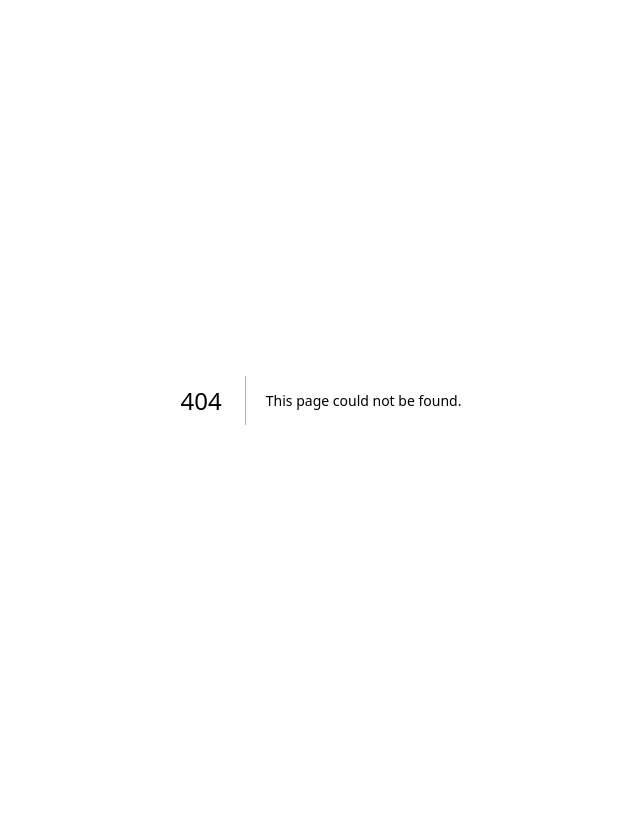
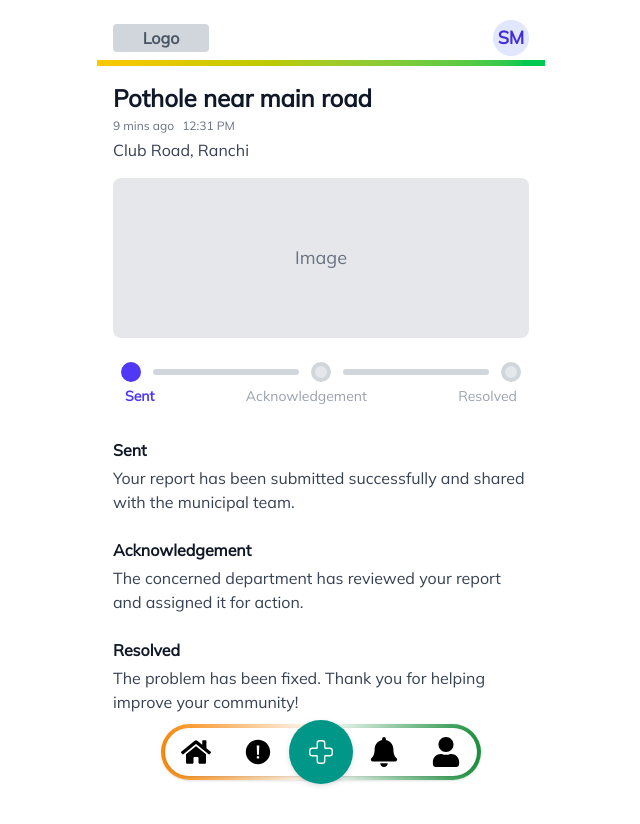
Before and after one commit to UnstableBlob/JanVaani, a Next.js app: page /myreports/testreport in a window 1280 px wide. Before the commit this address had no page. Shown: the top 824 px of the page, without its empty margins (319-959 px from the left). Before the commit the page ends 800 px from the top, so only its background shows below. Built offline with nearby package versions, Linux system fonts and the light colour scheme.

Commit message:
tracker layout

```diff
--- a/app/myreports/page.jsx
+++ b/app/myreports/page.jsx
@@ -1,4 +1,6 @@
-import React from "react";
+"use client";
+
+import React, { useState, useEffect } from "react";
 import Image from "next/image";
 import logo from '../../images/logobig.png';
 import { FaSearch,FaMicrophone,FaBell,FaUser, FaHome} from "react-icons/fa";
@@ -6,6 +8,13 @@ import { FaCircleCheck } from "react-icons/fa6";
 
 import { IoAlertCircleSharp } from "react-icons/io5";
 import { CiMedicalCross } from "react-icons/ci";
+import { createClient } from "@supabase/supabase-js";
+
+
+const supabase = createClient(
+  process.env.NEXT_PUBLIC_SUPABASE_URL,
+  process.env.NEXT_PUBLIC_SUPABASE_ANON_KEY
+);
 
 
 const PlaceholderAvatar = () => (
@@ -45,7 +54,109 @@ const issues = [
 
 
 
+
+
 export default function Myreports() {
+
+  const [issues, setIssues] = useState([]);
+    const [showForm, setShowForm] = useState(false);
+    const [title, setTitle] = useState("");
+    const [description, setDescription] = useState("");
+    const [image, setImage] = useState(null);
+    const [preview, setPreview] = useState(null);
+
+// Fetch recent issues of logged-in user
+  useEffect(() => {
+    const fetchReports = async () => {
+      const { data } = await supabase.auth.getSession();
+      const token = data?.session?.access_token;
+
+      const res = await fetch("/api/reports", {
+        headers: { Authorization: `Bearer ${token}` },
+      });
+      const json = await res.json();
+      setIssues(json.reports || []);
+    };
+
+    fetchReports();
+  }, []);
+
+  const handleFileChange = (e) => {
+    const file = e.target.files[0];
+    setImage(file);
+    setPreview(URL.createObjectURL(file));
+  };
+
+  const handleVoiceInput = () => {
+    const recognition = new (window.SpeechRecognition ||
+      window.webkitSpeechRecognition)();
+    recognition.lang = "en-US";
+    recognition.onresult = (event) => {
+      setDescription(event.results[0][0].transcript);
+    };
+    recognition.start();
+  };
+
+  const handleSubmit = async () => {
+    try {
+      const { data } = await supabase.auth.getSession();
+      const token = data?.session?.access_token;
+
+      let imageUrl = null;
+
+      // Upload image to Cloudinary if selected
+      if (image) {
+        const formData = new FormData();
+        formData.append("file", image);
+        formData.append(
+          "upload_preset",
+          process.env.NEXT_PUBLIC_CLOUDINARY_PRESET
+        );
+
+        const uploadRes = await fetch(
+          `https://api.cloudinary.com/v1_1/${process.env.NEXT_PUBLIC_CLOUDINARY_CLOUD_NAME}/image/upload`,
+          {
+            method: "POST",
+            body: formData,
+          }
+        );
+
+        const uploadData = await uploadRes.json();
+        imageUrl = uploadData.secure_url;
+      }
+
+      // Send report to API
+      const res = await fetch("/api/reports", {
+        method: "POST",
+        headers: {
+          "Content-Type": "application/json",
+          Authorization: `Bearer ${token}`,
+        },
+        body: JSON.stringify({
+          title,
+          description,
+          imageUrl,
+        }),
+      });
+
+      if (res.ok) {
+        const newReport = await res.json();
+        setIssues([newReport, ...issues]);
+        setShowForm(false);
+        setTitle("");
+        setDescription("");
+        setImage(null);
+        setPreview(null);
+      } else {
+        alert("Failed to create report");
+      }
+    } catch (err) {
+      console.error(err);
+      alert("Error submitting report");
+    }
+  };
+
+
   return (
     <div className="w-full mx-auto bg-white min-h-screen rounded shadow-md overflow-visible relative flex flex-col">
       {/* Header */}
@@ -69,20 +180,23 @@ export default function Myreports() {
 
 
       {/* Recent Issues Card */}
-      <div className="px-4 py-2 flex-1 overflow-auto" >
-        <div
-        className="rounded-lg shadow border border-black p-5 max-h-[300px] md:max-h-[400px] overflow-y-auto"
-        style={{ backgroundColor: "#EBEAEA" }}>
+       <div className="px-4 py-2 flex-1 overflow-auto">
+        <div className="rounded-lg shadow border border-black p-3 max-h-[300px] overflow-y-auto">
           <h2 className="font-bold text-lg text-black mb-2">Recent Issues</h2>
           {issues.map((issue) => (
-            <div className="flex items-center mb-3 last:mb-0" key={issue.id}>
-              <PlaceholderIssueImage />
-
+            <div className="flex items-center mb-3 last:mb-0" key={issue._id}>
+              <PlaceholderIssueImage src={issue.imageUrl} />
               <div className="flex-1 ml-3">
-                <span className="font-bold text-sm text-gray-700">{issue.title}</span>
-                <div className="text-xs text-gray-500">{issue.time}</div>
+                <span className="font-bold text-sm text-gray-700">
+                  {issue.title}
+                </span>
+                <div className="text-xs text-gray-500">{issue.createdAt}</div>
               </div>
-              {issue.status === "pending" ? <PlaceholderSpinner /> : <FaCircleCheck className='text-[#3C9718]'/>}
+              {issue.status === "pending" ? (
+                <PlaceholderSpinner />
+              ) : (
+                <FaCircleCheck className="text-[#3C9718]" />
+              )}
             </div>
           ))}
         </div>
--- /dev/null
+++ b/app/myreports/testreport/page.jsx
@@ -0,0 +1,93 @@
+import { FaSearch,FaMicrophone,FaBell,FaUser, FaHome} from "react-icons/fa";
+import { FaCircleCheck } from "react-icons/fa6";
+import { IoAlertCircleSharp } from "react-icons/io5";
+import { CiMedicalCross } from "react-icons/ci";
+
+
+export default function ReportStatus() {
+  return (
+    <div className="max-w-md mx-auto min-h-screen bg-white font-mulish flex flex-col">
+      {/* Header */}
+      <header className="flex justify-between items-center p-4 pt-5 pb-1">
+        <div className="w-24 h-7 bg-gray-300 rounded flex items-center justify-center font-bold text-gray-600">
+          Logo
+        </div>
+        <div className="w-9 h-9 rounded-full bg-indigo-100 text-indigo-700 flex items-center justify-center font-semibold text-lg">
+          SM
+        </div>
+      </header>
+
+      {/* Gradient line below header */}
+      <div className="w-full h-1.5 bg-gradient-to-r from-yellow-400 to-green-500" />
+
+      <main className="flex-grow px-4 pt-4 pb-20">
+        {/* Report Title and Meta */}
+        <section>
+          <h2 className="text-2xl font-extrabold text-gray-900">Pothole near main road</h2>
+          <div className="flex space-x-2 text-xs text-gray-500 mt-1">
+            <span>9 mins ago</span>
+            <span>12:31 PM</span>
+          </div>
+          <p className="text-base text-gray-700 mt-1">Club Road, Ranchi</p>
+
+          {/* Image placeholder */}
+          <div className="mt-4 rounded-lg h-40 w-full bg-gray-200 flex items-center justify-center text-gray-500 text-lg">
+            Image
+          </div>
+        </section>
+
+        {/* Progress Tracker */}
+        <nav className="mt-6 px-2">
+          <div className="flex items-center">
+            <div className="w-5 h-5 rounded-full border-4 border-indigo-600 bg-indigo-600"></div>
+            <div className="flex-1 h-1.5 bg-gray-300 mx-3 rounded"></div>
+            <div className="w-5 h-5 rounded-full border-4 border-gray-300 bg-gray-200"></div>
+            <div className="flex-1 h-1.5 bg-gray-300 mx-3 rounded"></div>
+            <div className="w-5 h-5 rounded-full border-4 border-gray-300 bg-gray-200"></div>
+          </div>
+          <div className="flex justify-between text-sm mt-1 px-1">
+            <span className="text-indigo-600 font-semibold">Sent</span>
+            <span className="text-gray-400">Acknowledgement</span>
+            <span className="text-gray-400">Resolved</span>
+          </div>
+        </nav>
+
+        {/* Status Descriptions */}
+        <section className="mt-8 space-y-6 text-gray-700 text-base">
+          <div>
+            <p className="font-bold text-gray-900">Sent</p>
+            <p className="mt-1">
+              Your report has been submitted successfully and shared with the municipal team.
+            </p>
+          </div>
+          <div>
+            <p className="font-bold text-gray-900">Acknowledgement</p>
+            <p className="mt-1">
+              The concerned department has reviewed your report and assigned it for action.
+            </p>
+          </div>
+          <div>
+            <p className="font-bold text-gray-900">Resolved</p>
+            <p className="mt-1">
+              The problem has been fixed. Thank you for helping improve your community!
+            </p>
+          </div>
+        </section>
+      </main>
+
+      {/* Bottom Navigation Bar */}
+
+            <div className="sticky bottom-5 left-0 w-full max-w-xs mx-auto px-1 py-1 flex justify-between items-center z-20 bg-[linear-gradient(to_right,_rgba(247,_136,_10,_1)_0%,_rgba(255,_255,_255,_1)_50%,_rgba(26,_143,_62,_1)_100%)] rounded-full shadow">
+              <div className="w-full max-w-sm mx-auto px-4 py-2 bg-white flex justify-between items-center z-20 rounded-full shadow">
+                <FaHome className="text-black" style={{ width: '30px', height: '30px' }} />
+                <IoAlertCircleSharp className="text-black" style={{ width: '30px', height: '30px' }} />
+                <div className="w-8 h-8 transform scale-200 bg-[#009688] rounded-full shadow flex items-center justify-center">
+                 <CiMedicalCross className="text-white" />
+                </div>
+                <FaBell className="text-black" style={{ width: '30px', height: '30px' }} />
+                <FaUser className="text-black" style={{ width: '30px', height: '30px' }} />
+              </div>
+            </div>
+          </div>
+  );
+}
--- a/app/page.jsx
+++ b/app/page.jsx
@@ -2,7 +2,10 @@
 import React, { useState, useEffect } from "react";
 import Image from "next/image";
 import logo from "../images/logobig.png";
-import { FaSearch, FaMicrophone } from "react-icons/fa";
+import { FaSearch,FaMicrophone,FaBell,FaUser, FaHome} from "react-icons/fa";
+import { FaCircleCheck } from "react-icons/fa6";
+import { IoAlertCircleSharp } from "react-icons/io5";
+import { CiMedicalCross } from "react-icons/ci";
 import { createClient } from "@supabase/supabase-js";
 
 const supabase = createClient(
@@ -223,69 +226,33 @@ export default function CivicIssueReportingApp() {
         </div>
       </div>
 
-      {/* Bottom Nav */}
-      <div className="sticky bottom-0 left-0 w-full max-w-md mx-auto px-4 py-2 bg-white shadow border-t flex justify-between items-center z-20">
-        <PlaceholderIcon>
-          <svg
-            className="w-4 h-4 text-gray-500"
-            fill="none"
-            stroke="currentColor"
-            viewBox="0 0 20 20"
-          >
-            <rect x="3" y="7" width="14" height="10" rx="2" />
-            <rect x="7" y="3" width="6" height="4" />
-          </svg>
-        </PlaceholderIcon>
-        <PlaceholderIcon>
-          <svg
-            className="w-4 h-4 text-gray-500"
-            fill="none"
-            stroke="currentColor"
-            viewBox="0 0 20 20"
-          >
-            <circle cx="10" cy="10" r="8" />
-            <text x="10" y="14" textAnchor="middle" fontSize="10" fill="gray">
-              !
-            </text>
-          </svg>
-        </PlaceholderIcon>
-        <div
-          className="w-12 h-12 bg-green-500 rounded-full shadow flex items-center justify-center -mt-6 border-4 border-white cursor-pointer"
-          onClick={() => setShowForm(true)}
-        >
-          <svg
-            className="w-6 h-6 text-white"
-            fill="none"
-            stroke="currentColor"
-            viewBox="0 0 20 20"
-          >
-            <line x1="10" y1="5" x2="10" y2="15" />
-            <line x1="5" y1="10" x2="15" y2="10" />
-          </svg>
-        </div>
-        <PlaceholderIcon>
-          <svg
-            className="w-4 h-4 text-gray-500"
-            fill="none"
-            stroke="currentColor"
-            viewBox="0 0 20 20"
-          >
-            <path d="M10 3v1M10 16v1M4.22 4.22l.7.7M15.08 15.08l.7.7M3 10h1M16 10h1M4.22 15.08l.7-.7M15.08 4.22l.7-.7" />
-            <circle cx="10" cy="13" r="3" />
-          </svg>
-        </PlaceholderIcon>
-        <PlaceholderIcon>
-          <svg
-            className="w-4 h-4 text-gray-500"
-            fill="none"
-            stroke="currentColor"
-            viewBox="0 0 20 20"
-          >
-            <circle cx="10" cy="8" r="3" />
-            <rect x="7" y="13" width="6" height="4" rx="2" />
-          </svg>
-        </PlaceholderIcon>
-      </div>
+      {/* Bottom Navigation Bar */}
+
+<div className="sticky bottom-5 left-0 w-full max-w-xs mx-auto px-1 py-1 flex justify-between items-center z-20 bg-[linear-gradient(to_right,_rgba(247,_136,_10,_1)_0%,_rgba(255,_255,_255,_1)_50%,_rgba(26,_143,_62,_1)_100%)] rounded-full shadow">
+
+<div className="w-full max-w-sm mx-auto px-4 py-2 bg-white flex justify-between items-center z-20 rounded-full shadow">
+
+<FaHome className="text-black" style={{ width: '30px', height: '30px' }} />
+
+<IoAlertCircleSharp className="text-black" style={{ width: '30px', height: '30px' }} />
+
+<div
+
+onClick={() => setShowForm(true)}
+
+className="w-8 h-8 transform scale-200 bg-[#009688] rounded-full shadow flex items-center justify-center">
+
+<CiMedicalCross className="text-white" />
+
+</div>
+
+<FaBell className="text-black" style={{ width: '30px', height: '30px' }} />
+
+<FaUser className="text-black" style={{ width: '30px', height: '30px' }} />
+
+</div>
+
+</div>
 
       {/* Report Modal */}
       {showForm && (
```
